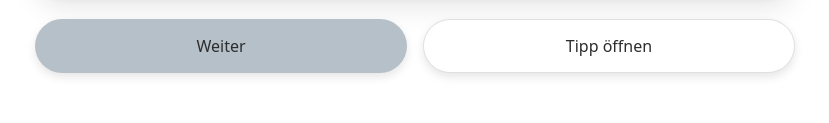
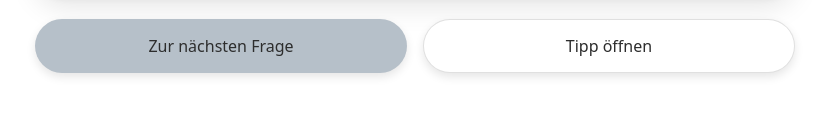
Before and after one commit to leonaettlin/R-tseltour, a website: page form1.html in a window 1280 px wide. Shown: the part 331-454 px from the top of the page, without its empty margins (225-1054 px from the left). Drawn offline with Linux system fonts and the light colour scheme.

Commit message:
Update form1.html

```diff
--- a/form1.html
+++ b/form1.html
@@ -18,7 +18,7 @@
         </div>
 
         <div class="button-row">
-            <button class="btn btn-primary" type="submit">Weiter</button>
+            <button class="btn btn-primary" type="submit">Zur nächsten Frage</button>
             <button class="btn btn-secondary" type="button" onclick="document.getElementById('tipp').classList.add('open')">Tipp öffnen</button>
         </div>
     </form>
```
